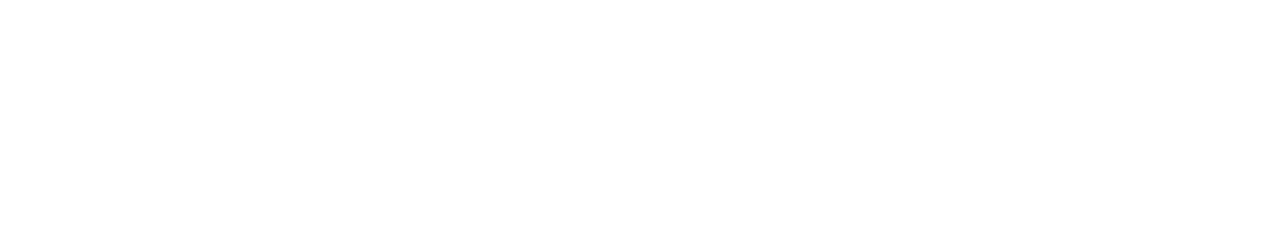
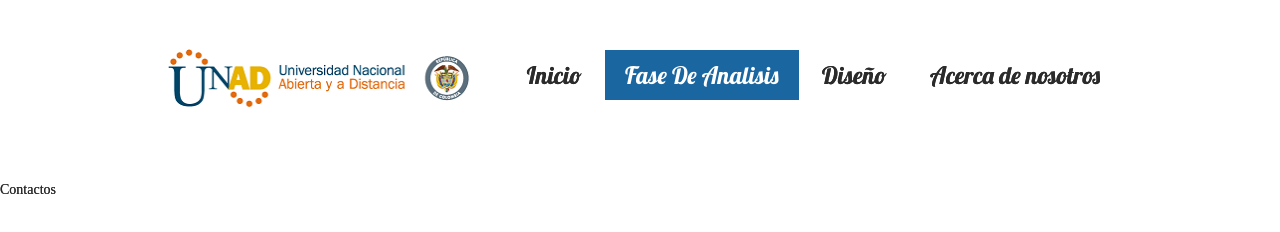
Before and after one commit to disenosweb19/FasesDesarrollo, a plain HTML site: page contacto.html in a window 1280 px wide. Drawn offline with Linux system fonts and the light colour scheme; a web font is replaced by a local one.

Commit message:
Update contacto.html

```diff
--- a/contacto.html
+++ b/contacto.html
@@ -10,3 +10,23 @@
 <script src="js/jquery-1.7.1.min.js"></script>
 <script src="js/jquery.flexslider-min.js"></script>
 </head>
+    <body>
+        <header>
+            <div class="headerContainer">
+            <a href="index.html"><img src="images/logoUNAD.png"  alt="HTML5 Icon" style="width:315px;height:67px;border:0;margin-top:45px"></a>
+                <!--h1><a href="">UNAD <span>co</span></a></h1-->
+                <div id="navcontainer">
+                    <ul id="navlist">
+                        <li><a href="index.html">Inicio</a></li>
+                        <li id="active"><a href="#">Fase De Analisis</a></li>
+                        <li><a href="diseño.html">Diseño</a></li>
+                        <li><a href="contacto.html">Acerca de nosotros</a></li>
+                    </ul>
+                </div>
+                <div class="clearfloat"></div>
+            </div>
+        </header>
+        <br><br><br><br>
+      <p>
+        Contactos
+      </p>
```
